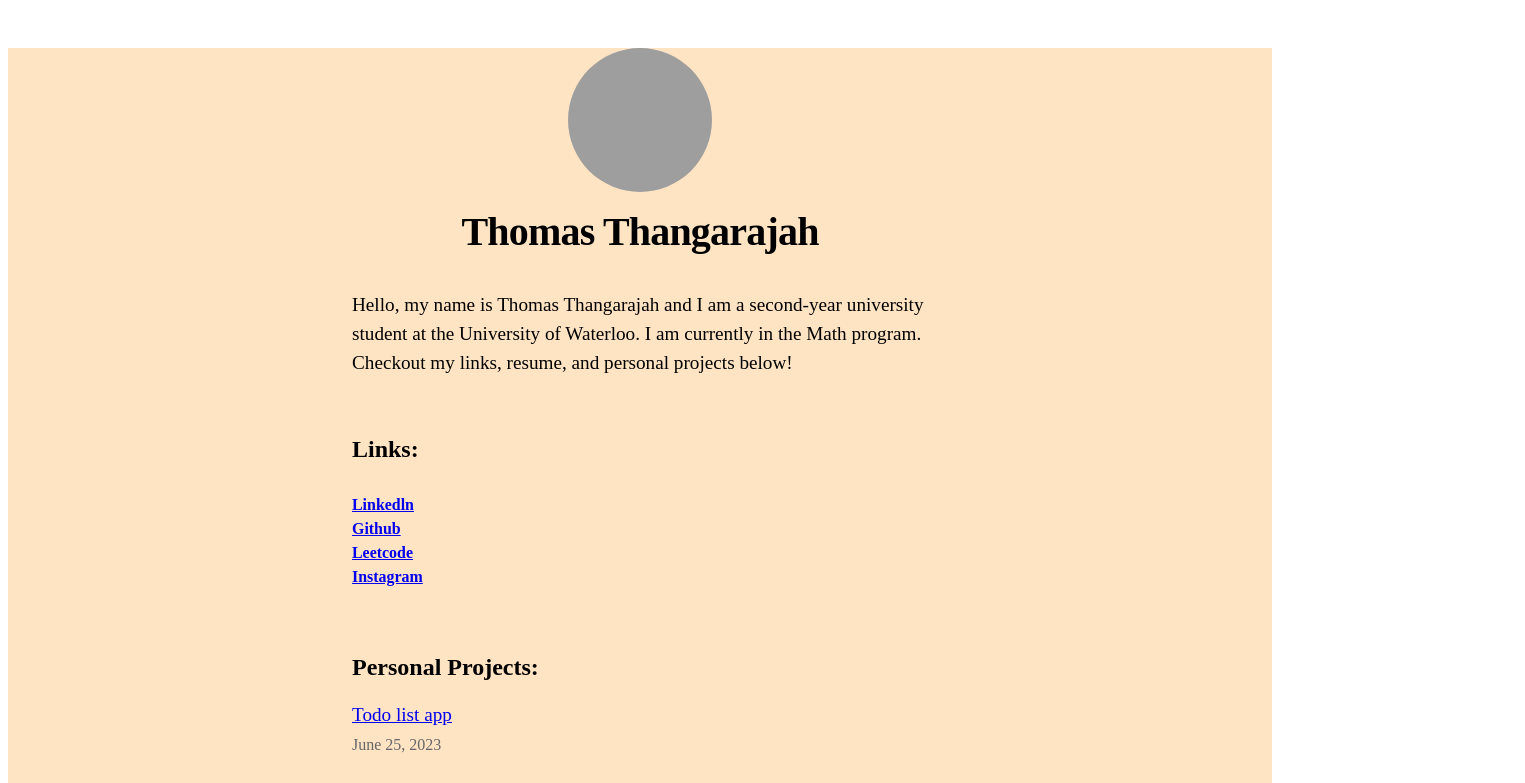
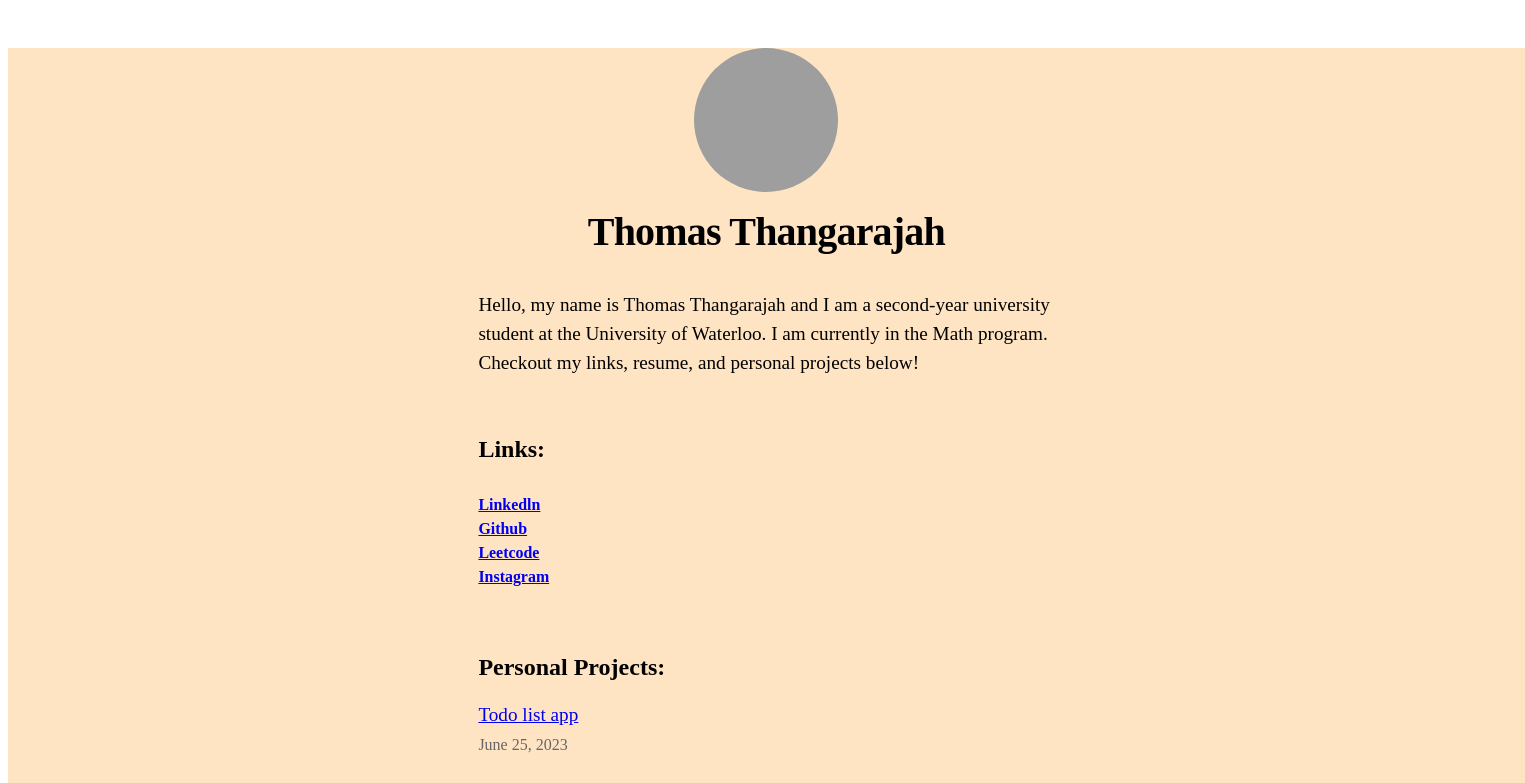
Before and after one commit to bigballaband/Personal-Website, a Next.js app: page / in a window 1280 px wide. Shown: the top 783 px of the page, 1525 px wide, since content can reach past the window. Built offline with nearby package versions, Linux system fonts and the light colour scheme; grey boxes are pictures that could not be loaded.

Commit message:
Update layout.module.css

```diff
--- a/components/layout.module.css
+++ b/components/layout.module.css
@@ -4,8 +4,8 @@
   margin: 3rem auto 6rem;
   }
   .body {
-    width: 100%;
-    height: 100%;
+    width: 120%;
+    height: 120%;
     background-color: bisque;
   }
 
```
